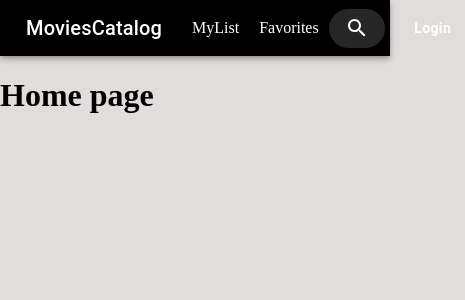
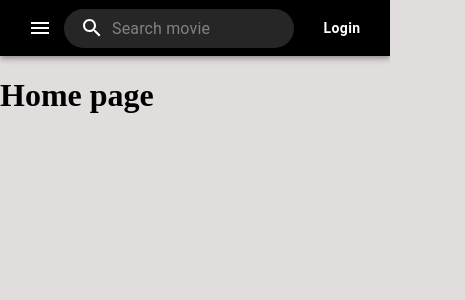
Before and after one commit to zaraod17/movies-catalog, a Next.js app: page / in a window 390 px wide. Shown: the top 300 px of the page, 465 px wide, since content can reach past the window. Built offline with nearby package versions, Linux system fonts and the light colour scheme.

Commit message:
Make Navbar responsive

```diff
--- /dev/null
+++ b/components/Navbar/MenuDropdown/MenuDropdown.tsx
@@ -0,0 +1,54 @@
+import { useState } from "react";
+
+import { IconButton, Menu, MenuItem, Typography } from "@mui/material";
+import MenuIcon from "@mui/icons-material/Menu";
+
+import { StyledMenu } from "../NavBar.styled";
+
+const pages: string[] = ["MoviesCatalog", "MyList", "Favorites"];
+
+const MenuDropdown: React.FC = () => {
+  const [anchorElNav, setAnchorElNav] = useState<null | HTMLElement>(null);
+
+  const handleOpenNavMenu = (event: React.MouseEvent<HTMLElement>): void => {
+    setAnchorElNav(event.currentTarget);
+  };
+
+  const closeNavMenu = (): void => {
+    setAnchorElNav(null);
+  };
+
+  return (
+    <StyledMenu>
+      <IconButton
+        size="large"
+        color="inherit"
+        aria-controls="menu-appbar"
+        aria-haspopup="true"
+        onClick={handleOpenNavMenu}
+      >
+        <MenuIcon />
+      </IconButton>
+      <Menu
+        id="menu-appbar"
+        anchorEl={anchorElNav}
+        anchorOrigin={{ vertical: "bottom", horizontal: "left" }}
+        keepMounted
+        transformOrigin={{
+          vertical: "top",
+          horizontal: "left",
+        }}
+        open={!!anchorElNav}
+        onClose={closeNavMenu}
+      >
+        {pages.map((page) => (
+          <MenuItem key={page} onClick={closeNavMenu}>
+            <Typography textAlign="center">{page}</Typography>
+          </MenuItem>
+        ))}
+      </Menu>
+    </StyledMenu>
+  );
+};
+
+export default MenuDropdown;
--- a/components/Navbar/NavBar.styled.ts
+++ b/components/Navbar/NavBar.styled.ts
@@ -38,17 +38,28 @@ export const StyledLink = styled(Link)({
   },
 });
 
-export const StyledLinks = styled(Box)(() => ({
+export const StyledLinks = styled(Box)(({ theme }) => ({
   display: "flex",
-  alignItems: 'center',
+  alignItems: "center",
 
- '& .links': {
-  marginLeft: '10px'
- }
+  "& .links": {
+    marginLeft: "10px",
+  },
+  [theme.breakpoints.down("md")]: {
+    display: "none",
+  },
 }));
 
-export const InputWrapper = styled('div')(() => ({
-  display: 'flex',
-  justifyContent: 'flex-start',
-  width: '100%',
+export const InputWrapper = styled("div")(() => ({
+  display: "flex",
+  justifyContent: "flex-start",
+  width: "100%",
 }));
+
+export const StyledMenu = styled(Box)(({ theme }) => ({
+  flexGrow: 1,
+  display: "flex",
+  [theme.breakpoints.up("sm")]: {
+    display: "none",
+  },
+}));
--- a/components/Navbar/NavBar.tsx
+++ b/components/Navbar/NavBar.tsx
@@ -2,7 +2,6 @@ import { useState } from "react";
 
 import { Typography, Box } from "@mui/material";
 import {
-  StyledNavBarWrapper,
   StyledAppBar,
   StyledToolbar,
   StyledButton,
@@ -13,6 +12,7 @@ import {
 
 import UserDropdown from "./UserDropdown/UserDropdown";
 import SearchField from "../SearchField/SearchField";
+import MenuDropdown from "./MenuDropdown/MenuDropdown";
 
 const NavBar: React.FC = () => {
   const [isLogin, setIsLogin] = useState<boolean>(false);
@@ -27,9 +27,9 @@ const NavBar: React.FC = () => {
 
   return (
     <>
-      <StyledNavBarWrapper>
       <StyledAppBar>
         <StyledToolbar>
+          <MenuDropdown/>
           <StyledLinks>
             <Typography variant="h6" component="div">
               <StyledLink href="/">MoviesCatalog</StyledLink>
@@ -49,7 +49,6 @@ const NavBar: React.FC = () => {
           )}
         </StyledToolbar>
       </StyledAppBar>
-      </StyledNavBarWrapper>
     </>
   );
 };
--- a/package.json
+++ b/package.json
@@ -17,8 +17,12 @@
     "@types/node": "18.15.7",
     "@types/react": "18.0.29",
     "@types/react-dom": "18.0.11",
+    "@typescript-eslint/eslint-plugin": "^5.58.0",
+    "@typescript-eslint/parser": "^5.58.0",
     "eslint": "8.36.0",
     "eslint-config-next": "13.2.4",
+    "eslint-plugin-import": "^2.27.5",
+    "eslint-plugin-next": "^0.0.0",
     "next": "13.2.4",
     "react": "18.2.0",
     "react-dom": "18.2.0",
```
Also changed, not shown: 1 other file (tests, documents, lock files or other folders). Lines whose indentation alone changed are shown as unchanged.
